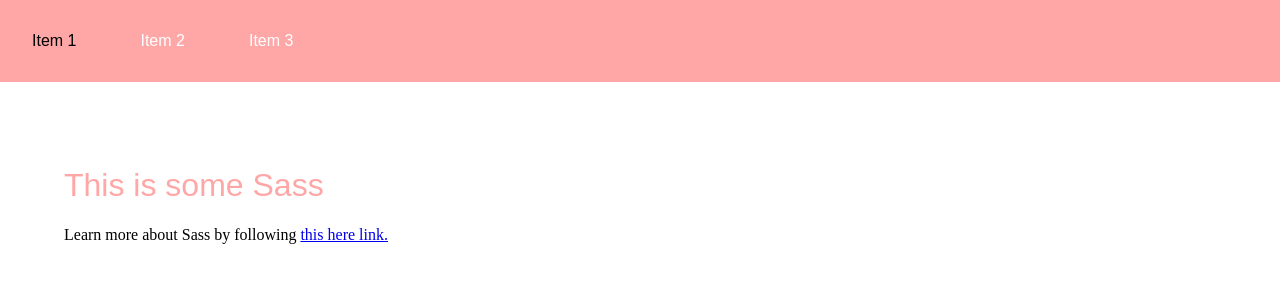
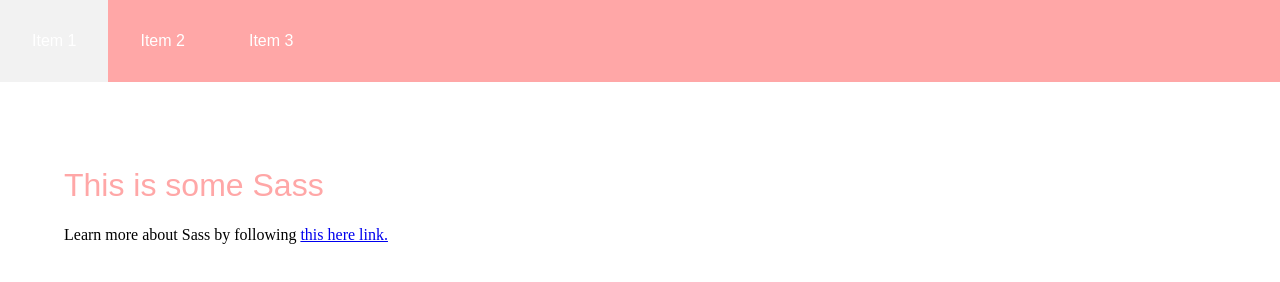
Before and after one commit to katiehub123/KatieHoang_myWebsite, a website: page index.html in a window 1280 px wide. Drawn offline with Linux system fonts and the light colour scheme.

Commit message:
change class name and hover state

```diff
--- a/index.html
+++ b/index.html
@@ -12,9 +12,9 @@
     <header class="header">
         <nav class="nav">
             <ul class="menu">
-                <li class="item"><a href="#">Item 1</a></li>
-                <li class="item"><a href="#">Item 2</a></li>
-                <li class="item"><a href="#">Item 3</a></li>
+                <li class="menu-item"><a href="#" class="menu-item-link">Item 1</a></li>
+                <li class="menu-item"><a href="#" class="menu-item-link">Item 2</a></li>
+                <li class="menu-item"><a href="#" class="menu-item-link">Item 3</a></li>
             </ul>
         </nav>
     </header>
--- a/sass/_navigation.scss
+++ b/sass/_navigation.scss
@@ -1,20 +1,21 @@
 //navigation.scss
 .nav{
      font-family: $font__heading;
+     margin-right: auto;
+     .menu{
 
-     .menu{
           list-style: none;
           padding: 0;
           margin: 0;
           display: flex;
-          .item{
-               a{
+          &-item{
+               &-link{
                     color: $color__white;
                     text-decoration: none;
                     padding: 2rem;
                     display: block;
                     &:hover{
-                         color: $color__black;
+                         background-color: darken($color__white, 5%);
                     }
                }
           }
```
Also changed, not shown: css/style.css, 1 other file.
